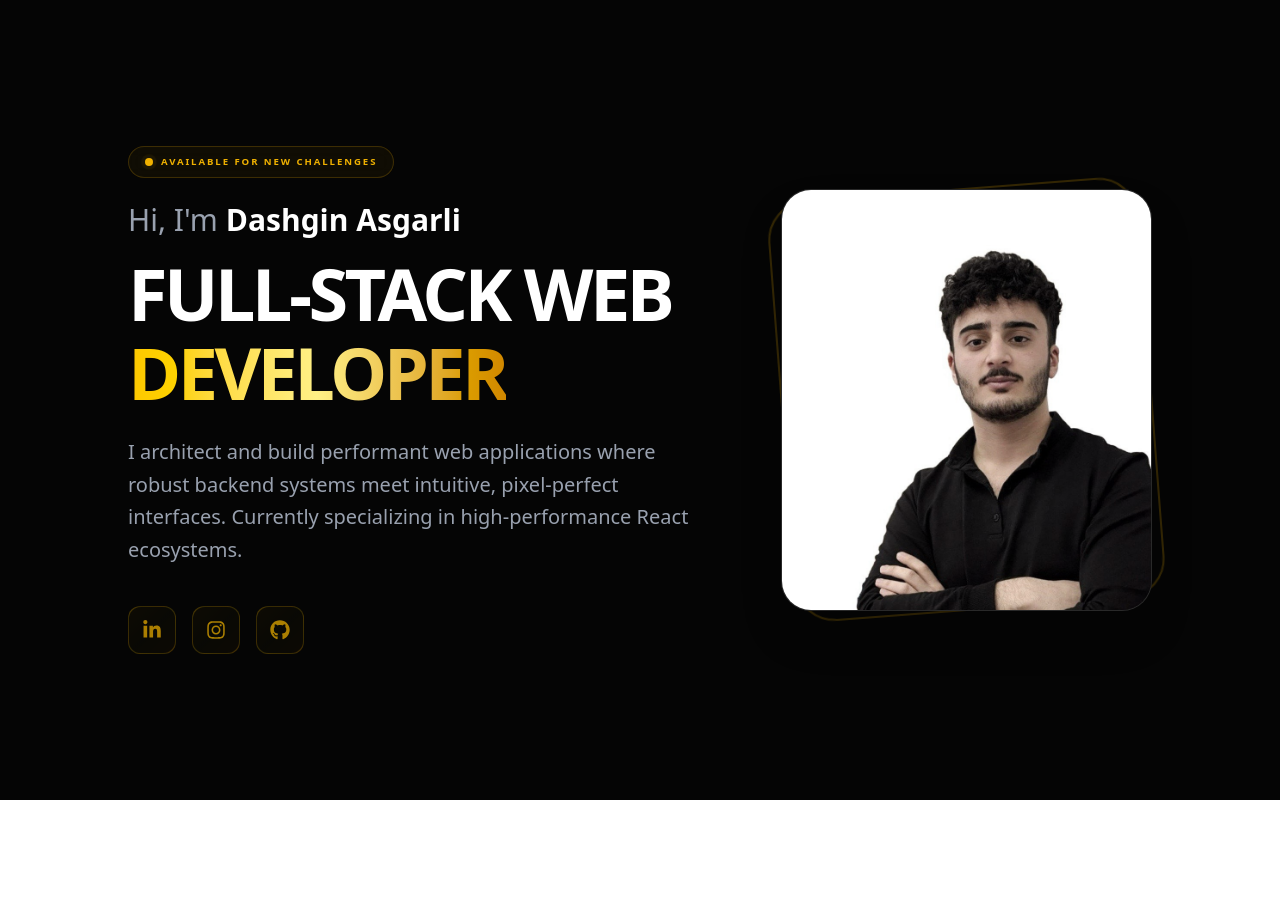
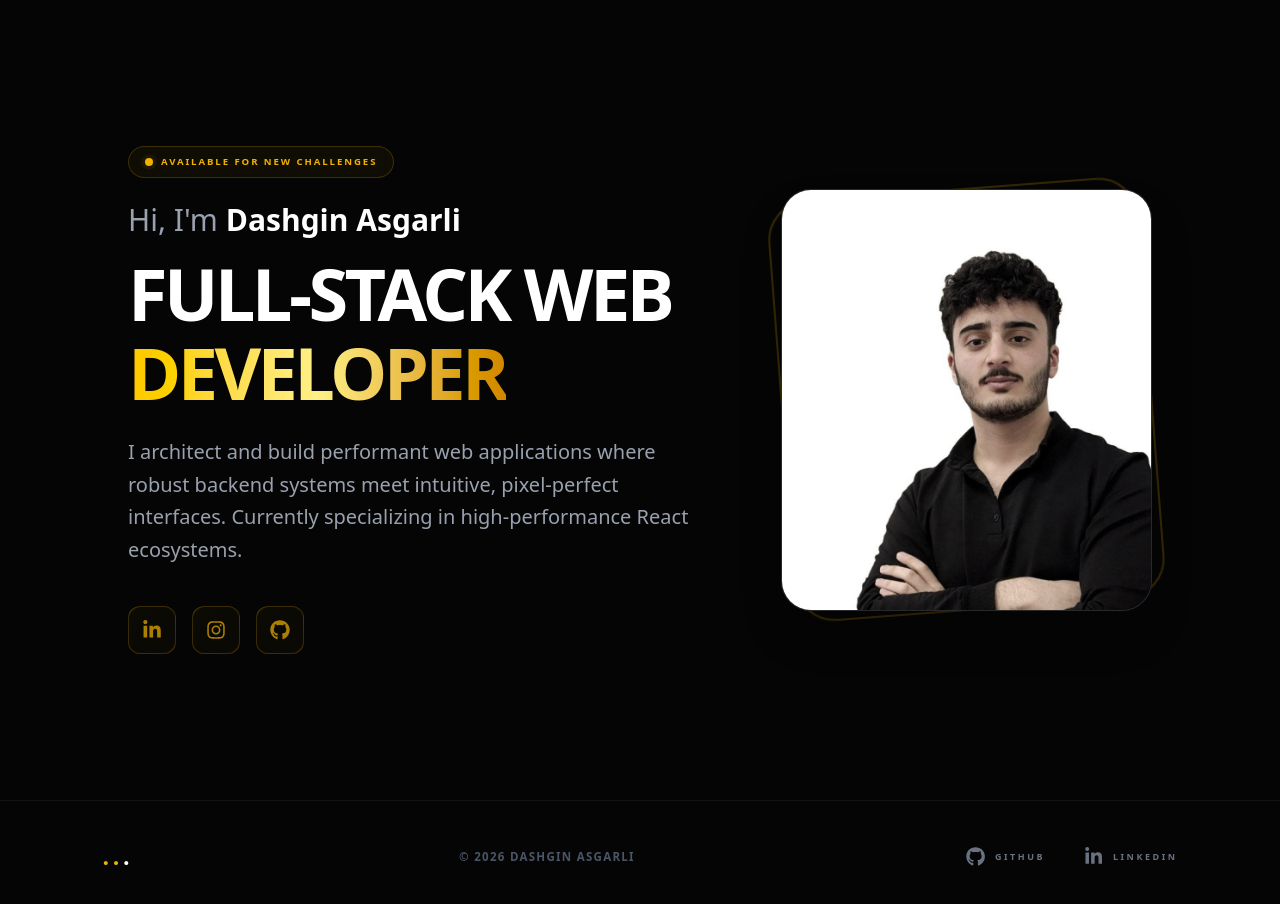
Before and after one commit to DashginAsgarli/personal-website, a React (Vite) app: page / in a window 1280 px wide. Shown: the top 904 px of the page. Before the commit the page ends 800 px from the top, so only its background shows below. Built offline with nearby package versions, Linux system fonts and the light colour scheme.

Commit message:
footer update

```diff
--- a/src/App.jsx
+++ b/src/App.jsx
@@ -1,9 +1,11 @@
 import HomePage from './component/Main/HomePage.jsx'
+import Serrvices from './component/Footer/Services.jsx'
 function App() {
 
   return (
     <>
     <HomePage />
+    <Serrvices />
     </>
   )
 }
--- /dev/null
+++ b/src/component/Footer/Services.jsx
@@ -0,0 +1,44 @@
+import React from 'react';
+import { FaGithub, FaLinkedinIn } from 'react-icons/fa';
+
+function Footer() {
+  const socialLinks = [
+    { name: 'Github', url: 'https://github.com/DashginAsgarli', icon: <FaGithub /> },
+    { name: 'Linkedin', url: 'https://www.linkedin.com/in/dashgin-asgarli-34b730336/', icon: <FaLinkedinIn /> }
+  ];
+
+  return (
+    <footer className="bg-[#050505] py-[3vw] px-[8vw] border-t border-white/5">
+      <div className="max-w-[90vw] mx-auto flex flex-col md:flex-row justify-between items-center gap-[4vw]">
+
+        <div className="text-[#EAB308] text-[6vw] md:text-[2.5vw] lg:text-[1.8vw] font-black tracking-tighter cursor-default">
+          . . <span className="text-white">.</span>
+        </div>
+
+        <div className="text-gray-600 text-[2vw] md:text-[0.9vw] font-bold uppercase tracking-[0.1vw]"> © 2026 Dashgin Asgarli</div>
+
+        <div className="flex gap-[5vw] md:gap-[3vw]">
+          {socialLinks.map((social) => (
+            <a
+              key={social.name}
+              href={social.url}
+              target="_blank"
+              rel="noopener noreferrer"
+              className="flex items-center gap-[1.5vw] md:gap-[0.8vw] text-gray-500 hover:text-white transition-all duration-300 group"
+            >
+              <span className="text-[5vw] md:text-[1.5vw] group-hover:text-[#EAB308] transition-colors duration-300">
+                {social.icon}
+              </span>
+              <span className="text-[2.5vw] md:text-[0.7vw] font-black uppercase tracking-[0.2vw]">
+                {social.name}
+              </span>
+            </a>
+          ))}
+        </div>
+
+      </div>
+    </footer>
+  );
+}
+
+export default Footer;
--- a/src/component/Main/HomePage.jsx
+++ b/src/component/Main/HomePage.jsx
@@ -59,7 +59,7 @@ function HomePage() {
                 <div className="relative w-[48vw] h-[50vw] lg:w-[29vw] lg:h-[33vw] max-w-[450px] max-h-[450px]">
                     <div className="absolute inset-0 border-2 border-yellow-500/20 rounded-[40px] animate-float"></div>
 
-                    <div className="w-full h-full bg-[#111] rounded-[30px] overflow-hidden border border-white/10 shadow-2xl relative group">
+                    <div className="cursor-pointer w-full h-full bg-[#111] rounded-[30px] overflow-hidden border border-white/10 shadow-2xl relative group">
                         <img
                             src={ImgMe}
                             alt="Dashgin Asgarli - Full Stack Web Developer"
```
